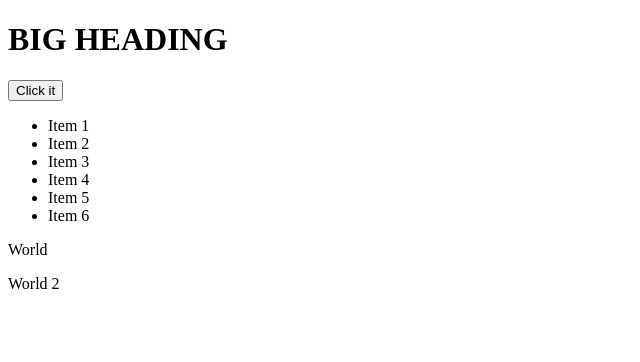
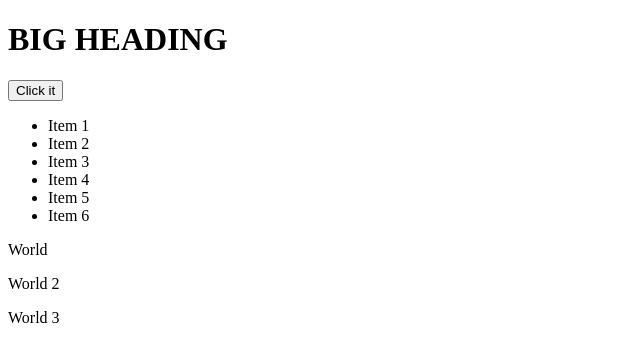
Before and after one commit to Saroj-khanal/demo-reppo2, a plain HTML site: page index.html in a window 1280 px wide. Shown: the full height of the page, 0-640 px from the left. Drawn offline with Linux system fonts and the light colour scheme.

Commit message:
Added World 3

```diff
--- a/index.html
+++ b/index.html
@@ -24,6 +24,8 @@
 
     <p>World 2</p>
 
+    <p>World 3</p>
+
 </body>
 
 <style type="text/css">
```
